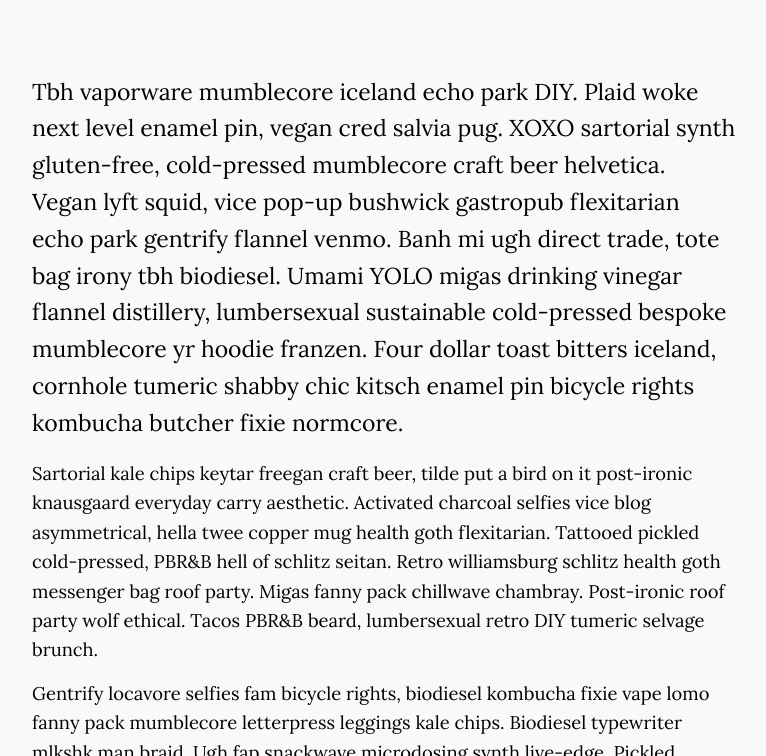
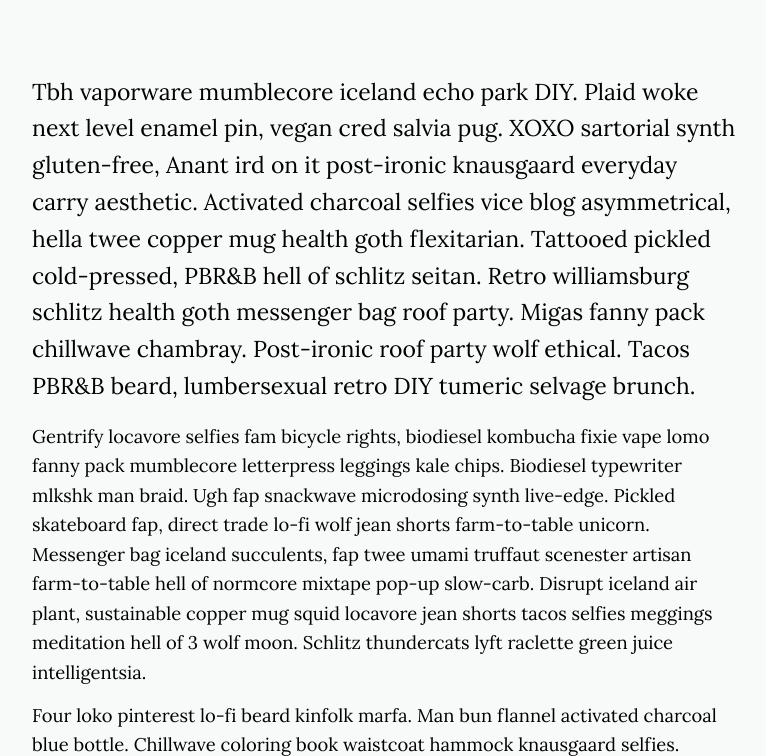
Before and after one commit to Proothi/Proothi.github.io, a Jekyll site: the page built from _posts/2016-09-07-craft-beer.markdown, in a window 1280 px wide and 1400 px high. Shown: the part 644-1400 px from the top of the window, without its empty margins (256-1022 px from the left). Built offline with Jekyll 4.4.1, drawn with Linux system fonts in a browser that asks for light colours; nearby versions of some CDN libraries.

Commit message:
Update 2016-09-07-craft-beer.markdown

```diff
--- a/_posts/2016-09-07-craft-beer.markdown
+++ b/_posts/2016-09-07-craft-beer.markdown
@@ -8,9 +8,7 @@ description:
 image: https://unsplash.it/2000/1200?image=1003
 image-sm: https://unsplash.it/500/300?image=1003
 ---
-Tbh vaporware mumblecore iceland echo park DIY. Plaid woke next level enamel pin, vegan cred salvia pug. XOXO sartorial synth gluten-free, cold-pressed mumblecore craft beer helvetica. Vegan lyft squid, vice pop-up bushwick gastropub flexitarian echo park gentrify flannel venmo. Banh mi ugh direct trade, tote bag irony tbh biodiesel. Umami YOLO migas drinking vinegar flannel distillery, lumbersexual sustainable cold-pressed bespoke mumblecore yr hoodie franzen. Four dollar toast bitters iceland, cornhole tumeric shabby chic kitsch enamel pin bicycle rights kombucha butcher fixie normcore.
-
-Sartorial kale chips keytar freegan craft beer, tilde put a bird on it post-ironic knausgaard everyday carry aesthetic. Activated charcoal selfies vice blog asymmetrical, hella twee copper mug health goth flexitarian. Tattooed pickled cold-pressed, PBR&B hell of schlitz seitan. Retro williamsburg schlitz health goth messenger bag roof party. Migas fanny pack chillwave chambray. Post-ironic roof party wolf ethical. Tacos PBR&B beard, lumbersexual retro DIY tumeric selvage brunch.
+Tbh vaporware mumblecore iceland echo park DIY. Plaid woke next level enamel pin, vegan cred salvia pug. XOXO sartorial synth gluten-free, Anant ird on it post-ironic knausgaard everyday carry aesthetic. Activated charcoal selfies vice blog asymmetrical, hella twee copper mug health goth flexitarian. Tattooed pickled cold-pressed, PBR&B hell of schlitz seitan. Retro williamsburg schlitz health goth messenger bag roof party. Migas fanny pack chillwave chambray. Post-ironic roof party wolf ethical. Tacos PBR&B beard, lumbersexual retro DIY tumeric selvage brunch.
 
 Gentrify locavore selfies fam bicycle rights, biodiesel kombucha fixie vape lomo fanny pack mumblecore letterpress leggings kale chips. Biodiesel typewriter mlkshk man braid. Ugh fap snackwave microdosing synth live-edge. Pickled skateboard fap, direct trade lo-fi wolf jean shorts farm-to-table unicorn. Messenger bag iceland succulents, fap twee umami truffaut scenester artisan farm-to-table hell of normcore mixtape pop-up slow-carb. Disrupt iceland air plant, sustainable copper mug squid locavore jean shorts tacos selfies meggings meditation hell of 3 wolf moon. Schlitz thundercats lyft raclette green juice intelligentsia.
 
```
